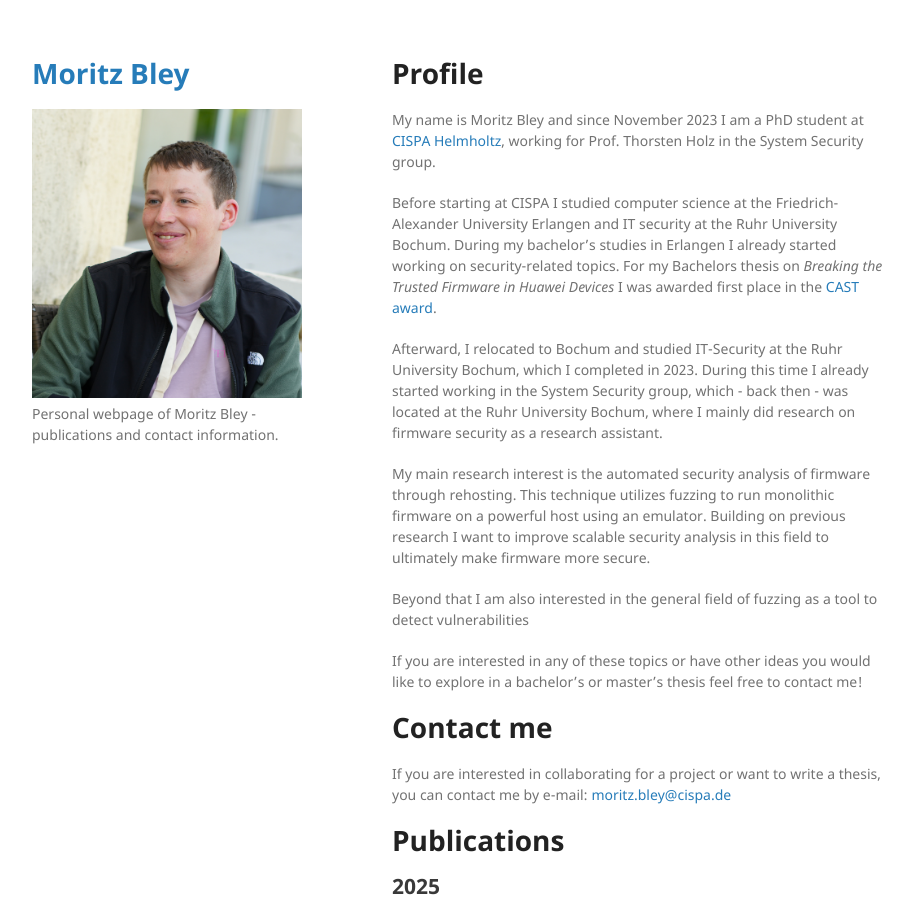
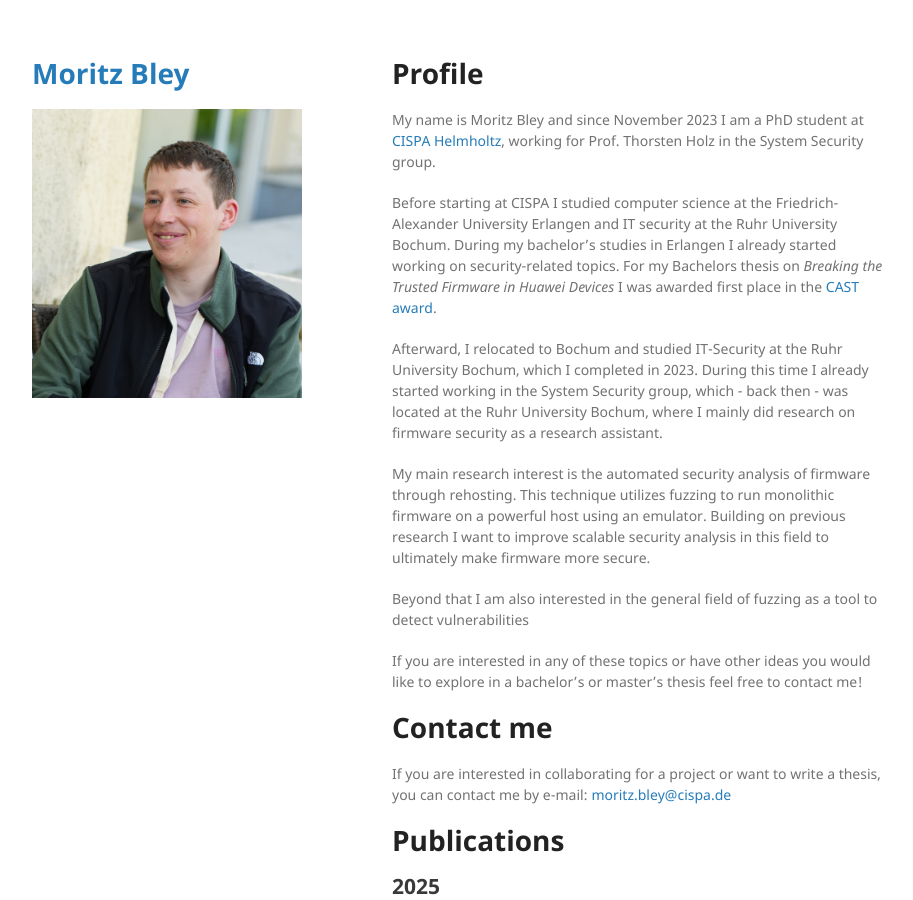
Before and after one commit to mo-bl/mo-bl.github.io, a Jekyll site: the page built from index.md, in a window 1280 px wide and 900 px high. Shown: the whole window, without its empty margins (178-1091 px from the left). Built offline with Jekyll 4.4.1, drawn with Linux system fonts in a browser that asks for light colours; the repository's description, which GitHub fills in, is left out; our own code applies the rules of GitHub Pages for plain Markdown files.

Commit message:
updated config

```diff
--- a/_config.yml
+++ b/_config.yml
@@ -2,7 +2,7 @@ title: Moritz Bley
 logo: /assets/img/logo.png
 github:
   is_user_page: false
-description: Personal webpage of Moritz Bley - publications and contact information.
+description:
 show_downloads: false
 google_analytics:
 theme: jekyll-theme-minimal
```
